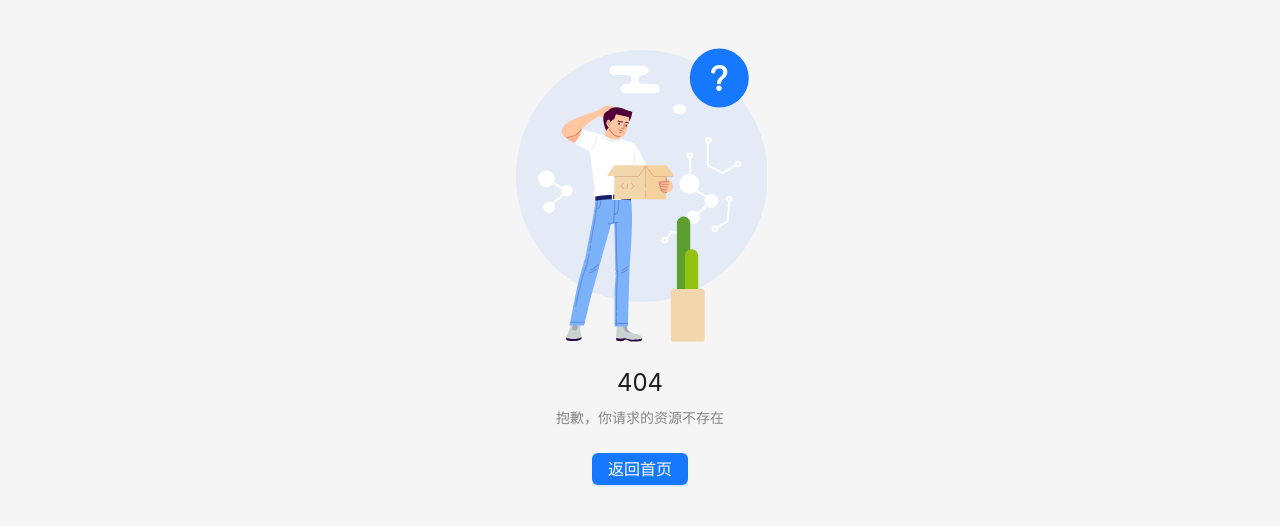
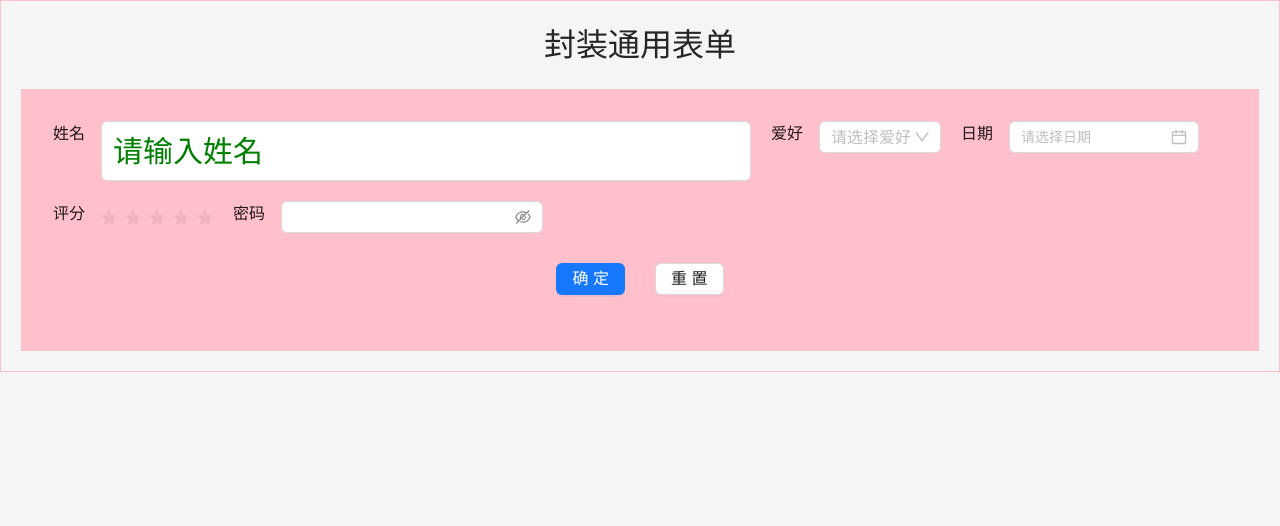
Before and after one commit to xiaozhongzheng/question-low-code, a React (Vite) app: page /demo in a window 1280 px wide. Before the commit this address had no page. Shown: the top 526 px of the page. Built offline with nearby package versions, Linux system fonts and the light colour scheme.

Commit message:
feat：优化代码

```diff
--- a/package.json
+++ b/package.json
@@ -24,6 +24,7 @@
     "ahooks": "^3.8.5",
     "antd": "^5.25.4",
     "axios": "^1.10.0",
+    "dayjs": "^1.11.13",
     "dexie": "^4.0.11",
     "koa": "^3.0.0",
     "koa-bodyparser": "^4.4.1",
--- /dev/null
+++ b/src/pages/demo/CommonForm/index.module.scss
@@ -0,0 +1,26 @@
+.main {
+    width: 100%;
+    padding: 32px;
+    background: pink;
+    display: flex;
+    flex-direction: column;
+    justify-content: center;
+    gap: 30px;
+    .formItems {
+        display: flex;
+        flex-wrap: wrap;
+        gap: 20px;
+        margin: auto;
+
+        .item {
+            display: flex;
+            gap: 16px;
+
+            .label {
+                text-align: right;
+            }
+        }
+
+
+    }
+}
--- /dev/null
+++ b/src/pages/demo/CommonForm/index.tsx
@@ -0,0 +1,126 @@
+import React from 'react';
+import type { FormProps } from 'antd';
+import { Button, Checkbox, Col, DatePicker, Flex, Form, Input, Row, Select } from 'antd';
+import type { Rule } from 'antd/es/form';
+import zhCN from 'antd/es/date-picker/locale/zh_CN';
+import dayjs from 'dayjs';
+import styles from './index.module.scss'
+type FormItemType = 'input' | 'select' | 'date' | 'custom'
+type OptionType = {
+    label: string,
+    value: string
+}
+export type FormFileld = {
+    type: FormItemType, // 表单类型
+    name: string, // 字段名
+    placeholder?: string,
+    label?: string,
+    format?: string,
+    isUseRule?: boolean,
+    rules?: Rule[],
+    style?: { [key: string]: any },
+    className?: any,
+    options?: OptionType[],
+    customComponent?: React.ReactNode // 自定义组件
+};
+type PropsType = {
+    fieldList: FormFileld[],
+    initialValues?: any,
+    defaultStyle?: any,
+    onSubmit?: (values: any) => void,
+    children?: React.ReactNode
+}
+
+const CommonForm: React.FC<PropsType> = (props: PropsType) => {
+    const {
+        fieldList = [],
+        onSubmit,
+        initialValues,
+        children = null,
+        defaultStyle = []
+    } = props
+    const [form] = Form.useForm()
+    const onFinish: FormProps['onFinish'] = (values) => {
+        console.log('Success:', values);
+        Object.keys(values).forEach(key => {
+            const value = values[key]
+            if (dayjs.isDayjs(value)) {
+                values[key] = value.format('YYYY-MM-DD')
+            }
+        })
+        onSubmit?.(values)
+    };
+    const itemComponent = (item: FormFileld) => {
+        const { type = '', options = [], placeholder = '', customComponent, style = {}, format = '',className = {} } = item
+        const newStyle = { ...defaultStyle?.[1], ...style }
+        if (type === 'input') {
+            return <Input className={className} placeholder={placeholder} />
+        }
+        if (type === 'select') {
+            return <Select style={{ ...newStyle }} options={options} placeholder={placeholder} />
+        }
+        if (type === 'date') {
+            return <DatePicker format={format} style={{ ...newStyle }} locale={zhCN} />
+        }
+
+        return customComponent;
+    }
+    return (
+        <Form
+            form={form}
+            name="commonForm"
+            initialValues={initialValues}
+            onFinish={onFinish}
+            layout='vertical'
+            className={styles.main}
+        >
+            <div className={styles.formItems}>
+                {
+                    fieldList.map((item, index) => {
+                        const { name, label, rules = [], isUseRule = true, placeholder } = item
+                        const newRules = [] as Rule[]
+                        if (isUseRule) {
+                            newRules.push({ required: true, message: placeholder || '请输入' })
+                            newRules.push(...rules)
+                        }
+                        return (
+                            <div className={styles.item}>
+                                <div className={styles.label} style={{ ...defaultStyle?.[0] }}>{label}</div>
+                                <Form.Item
+                                    style={{ marginBottom: 0 }}
+                                    name={name}
+                                    rules={newRules}
+                                    colon={false} // 取消默认的冒号，因为我们自己在label中处理
+                                >
+                                    {itemComponent(item)}
+                                </Form.Item>
+                            </div>
+
+                        )
+                    })
+                }
+            </div>
+
+
+            <Form.Item label={null} >
+                <Flex justify='center' gap={30}>
+                    {
+                        children ? children : (
+                            <Button type="primary" htmlType="submit">
+                                提交
+                            </Button>
+                        )
+                    }
+                    <Button type="default" onClick={() => {
+                        form.resetFields()
+                    }}>
+                        重置
+                    </Button>
+                </Flex>
+
+            </Form.Item>
+        </Form>
+    )
+}
+
+export default CommonForm;
--- /dev/null
+++ b/src/pages/demo/index.module.scss
@@ -0,0 +1,18 @@
+.main {
+    display: flex;
+    flex-direction: column;
+    align-items: center;
+    gap: 20px;
+    padding: 20px;
+    border: 1px solid pink;
+
+    .input {
+        width: 650px;
+        height: 60px;
+        font-size: 30px;
+        color: pink;
+        &::placeholder {
+            color: green;
+        }
+    }
+}
--- /dev/null
+++ b/src/pages/demo/index.tsx
@@ -0,0 +1,119 @@
+import React from 'react'
+import styles from './index.module.scss'
+import CommonForm from './CommonForm'
+import type { FormFileld } from './CommonForm'
+import { Button, Input, Rate } from 'antd'
+import dayjs from 'dayjs'
+const validatorPassword = (_, value) => {
+    if (!value) {
+        return Promise.reject('请输入密码');
+    }
+    if (value.length < 8) {
+        return Promise.reject('密码至少8位');
+    }
+    if (!/[A-Z]/.test(value)) {
+        return Promise.reject('需包含大写字母');
+    }
+    return Promise.resolve();
+}
+
+const fieldList = [
+    {
+        type: 'input',
+        name: 'name',
+        label: '姓名',
+        placeholder: '请输入姓名',
+        style: {
+            width: 500
+        },
+        className: styles.input
+    },
+    {
+        type: 'select',
+        name: 'like',
+        label: '爱好',
+        placeholder: '请选择爱好',
+        options: [
+            {
+                label: '运动',
+                value: 0
+            },
+            {
+                label: '喝酒',
+                value: 1
+            },
+        ],
+        isUseRule: false,
+    },
+    {
+        type: 'date',
+        name: 'date',
+        label: '日期',
+        isUseRule: false,
+        format: 'YYYY-MM-DD'
+    },
+    {
+        type: 'custom',
+        name: 'rate',
+        label: '评分',
+        placeholder: '请选择评分',
+        customComponent: <Rate />
+    },
+    {
+        type: 'custom',
+        name: 'password',
+        label: '密码',
+        rules: [
+            // {
+            //     required: true,
+            //     message: '请输入密码'
+            // },
+            {
+                validator: validatorPassword
+            }
+        ],
+        customComponent: <Input.Password />
+    },
+] as FormFileld[]
+
+
+
+// const defaultValue = {
+//     name: 'xxx',
+//     like: 0,
+//     date: dayjs('2023-02-01'),
+//     // date: '2023-02-01',
+//     rate: 3
+// }
+const defaultValue = {
+
+}
+// const defaultStyle = [
+//     {
+//         width: 80,
+//         color: 'white',
+//         fontWeight: 500,
+//         fontSize: 16
+//     },{
+//         width: 300,
+//         height: 60
+//     }
+// ]
+const Demo = () => {
+    console.log(dayjs('2020-02-03'))
+    const onSubmit = (values: any) => {
+        console.log(values, 'values')
+    }
+    return (
+        <div className={styles.main}>
+            <h1>封装通用表单</h1>
+            <CommonForm fieldList={fieldList} defaultStyle={[]} initialValues={defaultValue} onSubmit={onSubmit} >
+                <Button type="primary" htmlType="submit">
+                    确定
+                </Button>
+            </CommonForm>
+        </div>
+    )
+}
+
+export default Demo
--- a/src/router/index.tsx
+++ b/src/router/index.tsx
@@ -1,79 +1,91 @@
-import { createBrowserRouter } from 'react-router-dom';
-import MainLayout from '@/layouts/MainLayout';
-import ManageLayout from '@/layouts/ManageLayout';
-import QuestionLayout from '@/layouts/QuestionLayout';
-import Home from '@/pages/Home';
-import Login from '@/pages/Login';
-import Register from '@/pages/Register';
-import NotFound from '@/pages/NotFound';
-import List from '@/pages/manage/List';
-import Trash from '@/pages/manage/Trash';
-import Star from '@/pages/manage/Star';
-import Edit from '@/pages/question/Edit';
-import Stat from '@/pages/question/StatPage';
-import Fill from '@/pages/question/Fill';
+import { createBrowserRouter } from "react-router-dom";
+import { Suspense, lazy } from "react";
+import MainLayout from "../layouts/MainLayout";
+import NotFound from "../pages/NotFound";
+import Demo from '@/pages/demo'
+// 使用 lazy 动态导入组件
+const Home = lazy(() => import("../pages/Home"));
+const Login = lazy(() => import("../pages/Login"));
+const Register = lazy(() => import("../pages/Register"));
+const ManageLayout = lazy(() => import("../layouts/ManageLayout"));
+const List = lazy(() => import("../pages/manage/List"));
+const Star = lazy(() => import("../pages/manage/Star"));
+const Trash = lazy(() => import("../pages/manage/Trash"));
+const QuestionLayout = lazy(() => import("../layouts/QuestionLayout"));
+const Edit = lazy(() => import("../pages/question/Edit"));
+const Stat = lazy(() => import("../pages/question/StatPage"));
+const Fill = lazy(() => import("../pages/question/Fill"));
 
+// 创建 Suspense 包装组件
+const withSuspense = (Component) => (
+  <Suspense fallback={<div>Loading...</div>}>
+    <Component />
+  </Suspense>
+);
 
 const router = createBrowserRouter([
   {
-        path: '/',
-        element: <MainLayout />,
+    path: "/",
+    element: <MainLayout />, // 主布局不需要懒加载
     children: [
       {
-                path: '/',
-                element: <Home />
+        path: "/",
+        element: withSuspense(Home),
       },
       {
-                path: '/login',
-                element: <Login />
+        path: "/login",
+        element: withSuspense(Login),
       },
       {
-                path: '/register',
-                element: <Register />
+        path: "/register",
+        element: withSuspense(Register),
       },
       {
-                path: 'manage',
-                element: <ManageLayout />,
+        path: "manage",
+        element: withSuspense(ManageLayout),
         children: [
           {
-                        path: 'list',
-                        element: <List />
+            path: "list",
+            element: withSuspense(List),
           },
           {
-                        path: 'star',
-                        element: <Star />
+            path: "star",
+            element: withSuspense(Star),
           },
           {
-                        path: 'trash',
-                        element: <Trash />
+            path: "trash",
+            element: withSuspense(Trash),
           },
-                ]
+        ],
       },
-
-        ]
+    ],
   },
   {
-        path: 'question',
-        element: <QuestionLayout />,
+    path: "question",
+    element: withSuspense(QuestionLayout),
     children: [
       {
-                path: 'edit/:id?',
-                element: <Edit />
+        path: "edit/:id?",
+        element: withSuspense(Edit),
       },
       {
-                path: 'stat/:id',
-                element: <Stat />
+        path: "stat/:id",
+        element: withSuspense(Stat),
       },
       {
-                path: 'fill/:id',
-                element: <Fill />
-            }
-        ]
+        path: "fill/:id",
+        element: withSuspense(Fill),
+      },
+    ],
   },
   {
-        path: '*', // 404路由配置
-        element: <NotFound />
+    path: "demo",
+    element: <Demo />
   },
-])
+  {
+    path: "*", // 404路由配置
+    element: <NotFound />, // 404页面通常不需要懒加载
+  },
+]);
 
 export default router;
--- a/src/store/componentsReducer/index.ts
+++ b/src/store/componentsReducer/index.ts
@@ -58,7 +58,7 @@ export const componentsSlice = createSlice({
             const { componentList, selectedId } = action.payload
             state.componentList = componentList
             state.selectedId = selectedId
-            recordSnapshot(state)
+            // recordSnapshot(state)
         },
         setComponents: (state: ComponentsStateType, action: PayloadAction<Array<ComponentInfoType>>) => {
             state.componentList = action.payload
@@ -76,7 +76,7 @@ export const componentsSlice = createSlice({
         // },
         undo: (state: ComponentsStateType) => {
             const { changeIndex, stateChangeList } = state  // 执行撤销操作
-            if (changeIndex <= 0) return // 当快照只剩下一个元素
+            if (changeIndex < 0) return // 当快照只剩下一个元素
             return {
                 ...state,
                 changeIndex: changeIndex - 1,
```
Also changed, not shown: 1 other file (tests, documents, lock files or other folders). Lines whose indentation alone changed are shown as unchanged.
